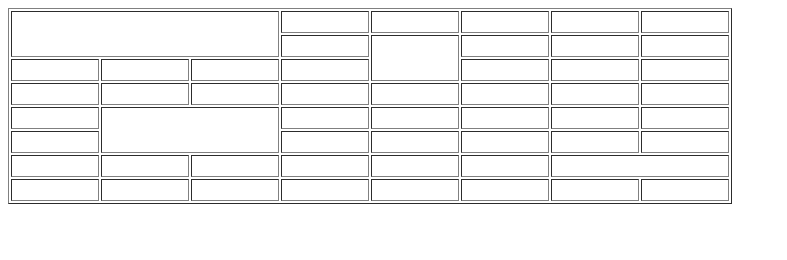
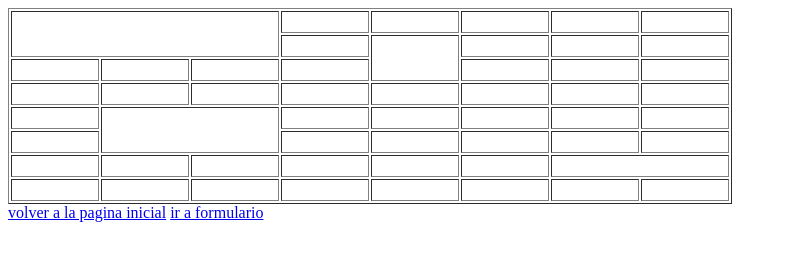
Before and after one commit to AntoCon/guia, a plain HTML site: page tabla.html in a window 1280 px wide. Shown: the whole page, without its empty margins (0-787 px from the left). Drawn offline with Linux system fonts and the light colour scheme.

Commit message:
links en tabla

```diff
--- a/tabla.html
+++ b/tabla.html
@@ -95,7 +95,8 @@
 
 
     </table>
-
+    <a href="index.html"> volver a la pagina inicial</a>
+    <a href="formulario.html"> ir a formulario</a>
 
 
 </body>
```
